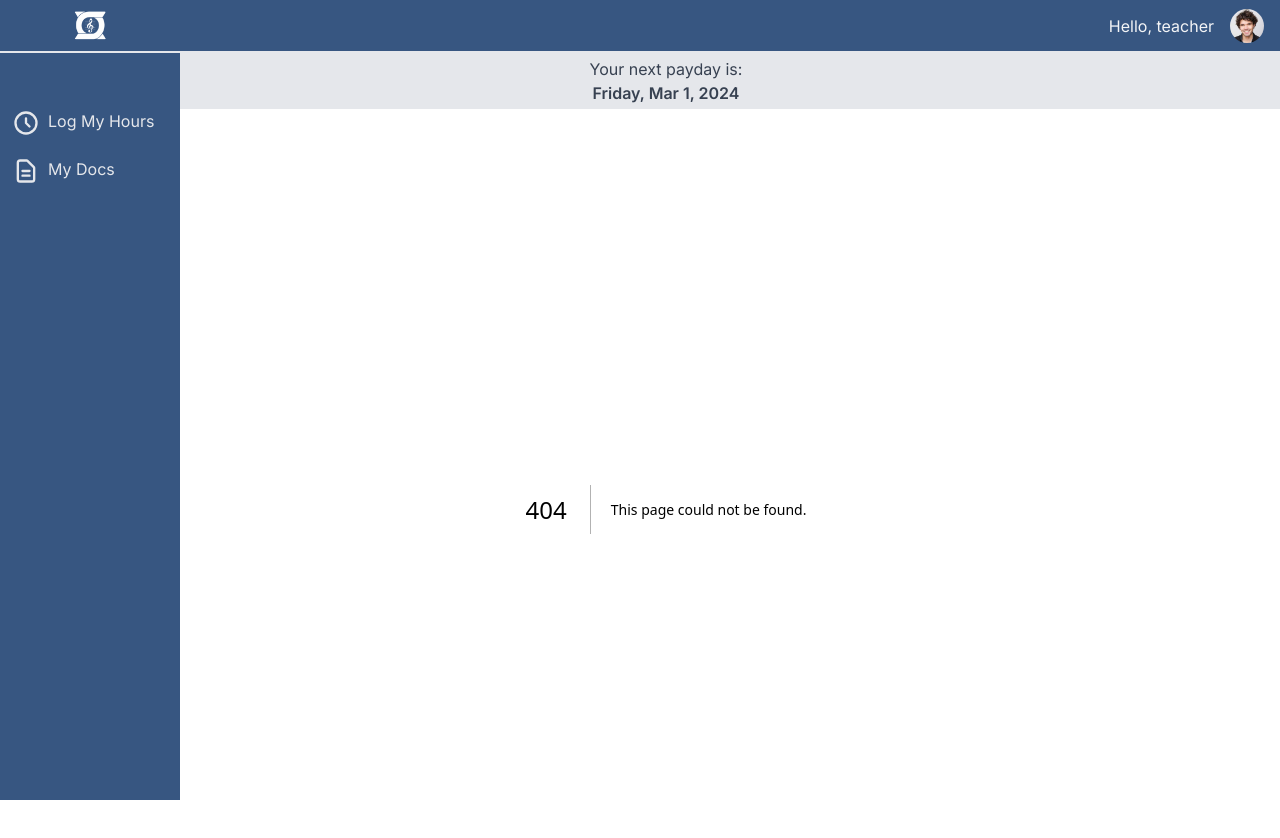
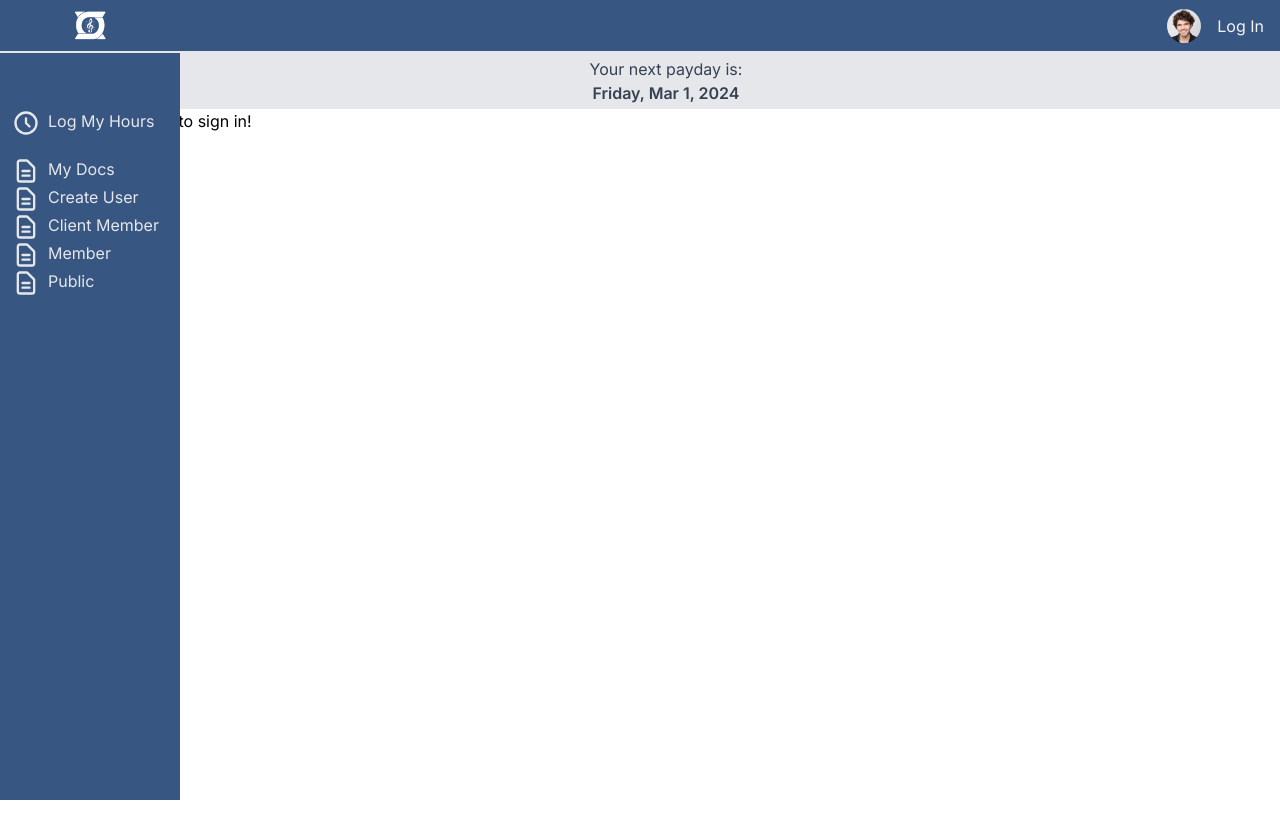
Before and after one commit to tbabyuk/dcam-staff-nextjs-new, a Next.js app: page /client-member in a window 1280 px wide. Before the commit this address had no page. Shown: the top 838 px of the page. After the commit the page ends 800 px from the top, so only its background shows below. Built offline with nearby package versions, Linux system fonts and the light colour scheme; no server answers; grey boxes are pictures that could not be loaded.

Commit message:
next auth with google provider implemented and working

```diff
--- /dev/null
+++ b/app/api/auth/[...nextauth]/route.js
@@ -0,0 +1,3 @@
+import { handlers } from "@/auth";
+
+export const {GET, POST} = handlers;
--- /dev/null
+++ b/app/client-member/page.jsx
@@ -0,0 +1,24 @@
+"use client"
+
+import { useSession } from "next-auth/react"
+
+
+const ClientMemberPage = () => {
+
+  const {status} = useSession()
+
+  console.log("logging session from client component ClientMemberPage", status)
+
+  if(status === "authenticated") {
+    return (
+      <h1 className="text-2xl font-semibold text-center">Client Member Session</h1>
+    )
+  } else {
+    return <div>OOps, you need to sign in!</div>
+  }
+
+  return <div>Hello</div>
+
+}
+
+export default ClientMemberPage
--- a/app/components/Navbar.jsx
+++ b/app/components/Navbar.jsx
@@ -1,15 +1,24 @@
+
+import { auth } from "@/auth"
+import Link from "next/link"
 
 
+export const Navbar = async () => {
+    const session = await auth()
 
 
-export const Navbar = () => {
+    if(session) {
+      console.log("user image is:", session.user.image)
+    }
 
+    console.log("logging session from Navar:", session)
     return (
       <nav className="px-4 h-[53px] bg-[#375681] text-gray-100 flex justify-between items-center border-b-2 border-gray-200">
-        <img src="/dcam-logo-white-long.png" className="h-[30px]" />
+        <img src="https://lh3.googleusercontent.com/a/ACg8ocK6fltGNCJTN15J2RodnXxHdKjRCnYoxOQ2igG0_IGwIcQ=s96-c.jpg" className="h-[30px]" />
         <div className="flex gap-4">
-          <span className="flex items-center">Hello, teacher</span>
+          {session?.user && (<span className="flex items-center">Hello, {session.user.name}</span>)}
           <img src="/avatar1.jpg" className="h-[34px] rounded-full" />
+          {session && session.user ? (<Link href="/api/auth/signout?callbackUrl=/" className="flex items-center">Log Out</Link>) : (<Link href="/api/auth/signin?callbackUrl=/" className="flex items-center">Log In</Link>) }
         </div>
       </nav>
     )
--- a/app/components/Sidebar.jsx
+++ b/app/components/Sidebar.jsx
@@ -21,6 +21,18 @@ export const Sidebar = () => {
                 <li>
                     <Link href="/documents" className="flex ps-3 cursor-pointer"><HiOutlineDocumentText size="28px" className="min-w-[28px] me-2" />{sidebarOpen && (<span className="text-nowrap invisible-to-visible">My Docs</span>)}</Link>
                 </li>
+                <li>
+                    <Link href="/create-user" className="flex ps-3 cursor-pointer"><HiOutlineDocumentText size="28px" className="min-w-[28px] me-2" />{sidebarOpen && (<span className="text-nowrap invisible-to-visible">Create User</span>)}</Link>
+                </li>
+                <li>
+                    <Link href="/client-member" className="flex ps-3 cursor-pointer"><HiOutlineDocumentText size="28px" className="min-w-[28px] me-2" />{sidebarOpen && (<span className="text-nowrap invisible-to-visible">Client Member</span>)}</Link>
+                </li>
+                <li>
+                    <Link href="/member" className="flex ps-3 cursor-pointer"><HiOutlineDocumentText size="28px" className="min-w-[28px] me-2" />{sidebarOpen && (<span className="text-nowrap invisible-to-visible">Member</span>)}</Link>
+                </li>
+                <li>
+                    <Link href="/public" className="flex ps-3 cursor-pointer"><HiOutlineDocumentText size="28px" className="min-w-[28px] me-2" />{sidebarOpen && (<span className="text-nowrap invisible-to-visible">Public</span>)}</Link>
+                </li>
             </ul>
         </div>
     )
--- /dev/null
+++ b/app/create-user/page.jsx
@@ -0,0 +1,10 @@
+
+
+
+const CreateUserPage = () => {
+  return (
+    <div className="text-2xl font-semibold text-center">CreateUserPage</div>
+  )
+}
+
+export default CreateUserPage
--- /dev/null
+++ b/app/denied/page.jsx
@@ -0,0 +1,11 @@
+
+
+
+
+const DeniedPage = () => {
+  return (
+    <h1 className="text-red-400 text-center">Denied</h1>
+  )
+}
+
+export default DeniedPage
--- a/app/layout.js
+++ b/app/layout.js
@@ -3,6 +3,7 @@ import { Sidebar } from './components/Sidebar'
 import { Subheader } from './components/Subheader'
 import './globals.css'
 import { Inter } from 'next/font/google'
+import Provider from './providers/provider'
 
 const inter = Inter({ subsets: ['latin'] })
 
@@ -15,12 +16,14 @@ export default function RootLayout({ children }) {
   return (
     <html lang="en">
       <body className={inter.className}>
+          <Provider>
             <Sidebar />
             <div className="ml-[52px]">
               <Navbar />
               <Subheader />
                 {children}
             </div>
+          </Provider>
       </body>
     </html>
   )
--- /dev/null
+++ b/app/member/page.jsx
@@ -0,0 +1,18 @@
+import { auth } from "@/auth"
+
+
+
+const MemberPage = async () => {
+
+  const session = await auth()
+
+  console.log("logging auth session from member page:", session)
+
+  return (
+    <>
+    {!session || !session.user ? (<div>Please sign in</div>) : (<div>Welcome!</div>)}
+    </>
+  )
+}
+
+export default MemberPage
--- /dev/null
+++ b/app/providers/provider.js
@@ -0,0 +1,15 @@
+"use client"
+
+import { SessionProvider } from "next-auth/react"
+
+
+const Provider = ({children}) => {
+
+    return (
+        <SessionProvider>
+            {children}
+        </SessionProvider>
+    )
+}
+
+export default Provider;
--- /dev/null
+++ b/app/public/page.jsx
@@ -0,0 +1,9 @@
+
+
+const PublicPage = () => {
+  return (
+    <h1 className="text-2xl font-semibold text-center">Public Page</h1>
+  )
+}
+
+export default PublicPage
--- /dev/null
+++ b/auth.js
@@ -0,0 +1,9 @@
+import { NextAuthConfig } from "next-auth";
+import Google from "next-auth/providers/google"
+import NextAuth from "next-auth";
+
+const config = {
+    providers: [Google]
+}
+
+export const {handlers, auth, signIn, signOut} = NextAuth(config)
--- a/package.json
+++ b/package.json
@@ -16,7 +16,7 @@
     "mongodb": "^6.3.0",
     "mongoose": "^8.2.0",
     "next": "14.1.0",
-    "next-auth": "^4.24.6",
+    "next-auth": "^5.0.0-beta.13",
     "postcss": "8.4.35",
     "react": "18.2.0",
     "react-dom": "18.2.0",
```
Also changed, not shown: 1 other file (tests, documents, lock files or other folders). Lines whose indentation alone changed are shown as unchanged.
